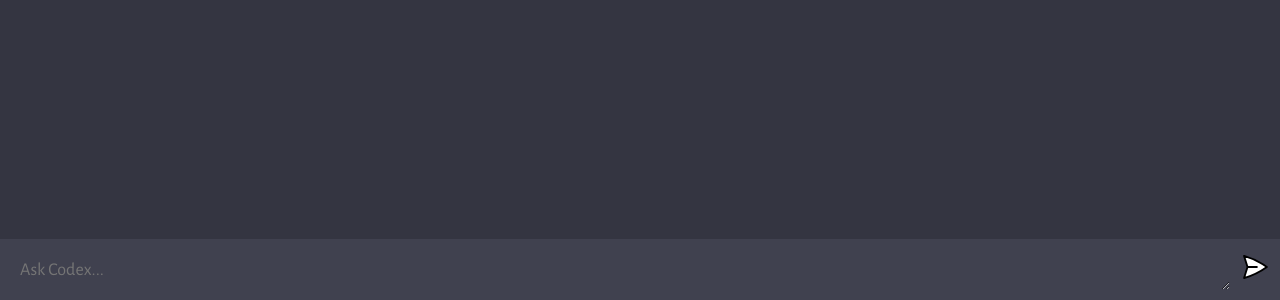
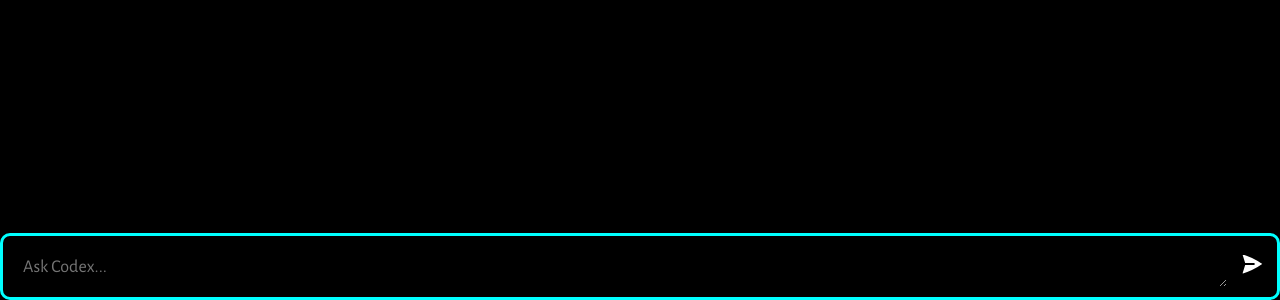
Before and after one commit to SWARAJ-42/JARVIS, a website built with Vite: page client/index.html in a window 1280 px wide. Shown: the part 500-800 px from the top of the page. Built offline with nearby package versions, Linux system fonts and the light colour scheme.

Commit message:
stylization

```diff
--- a/client/style.css
+++ b/client/style.css
@@ -8,13 +8,13 @@
 }
 
 body {
-  background: #343541;
+  background: black;
 }
 
 #app {
   width: 100vw;
   height: 100vh;
-  background: #343541;
+  background: black;
 
   display: flex;
   flex-direction: column;
@@ -117,17 +117,19 @@ form {
   max-width: 1280px;
   margin: 0 auto;
   padding: 10px;
-  background: #40414F;
+  background: black;
 
   display: flex;
   flex-direction: row;
   gap: 10px;
+  border: 3px solid aqua;
+  border-radius: 10px;
 }
 
 textarea {
   width: 100%;
 
-  color: #fff;
+  color: aqua;
   font-size: 18px;
 
   padding: 10px;
```
